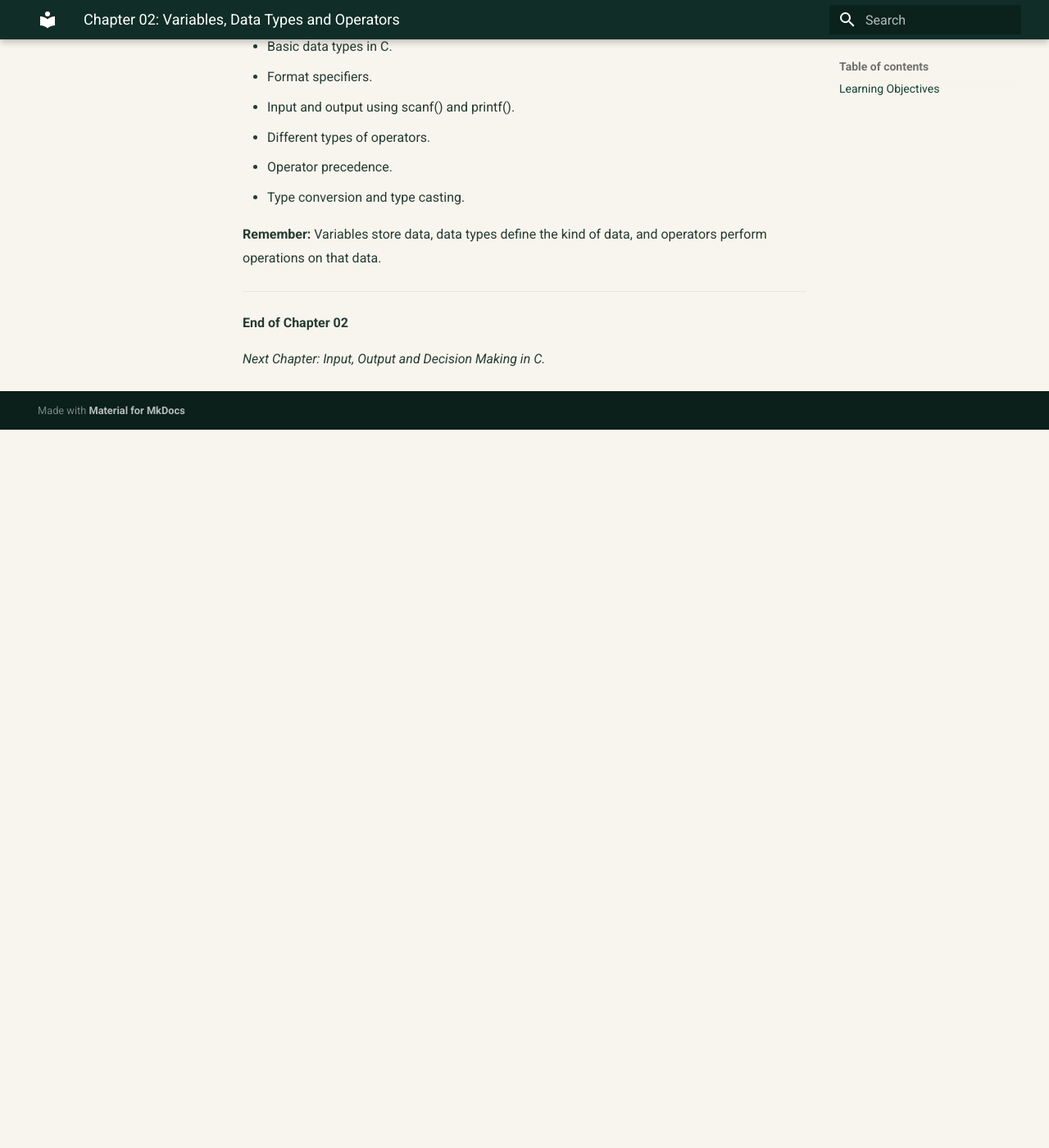
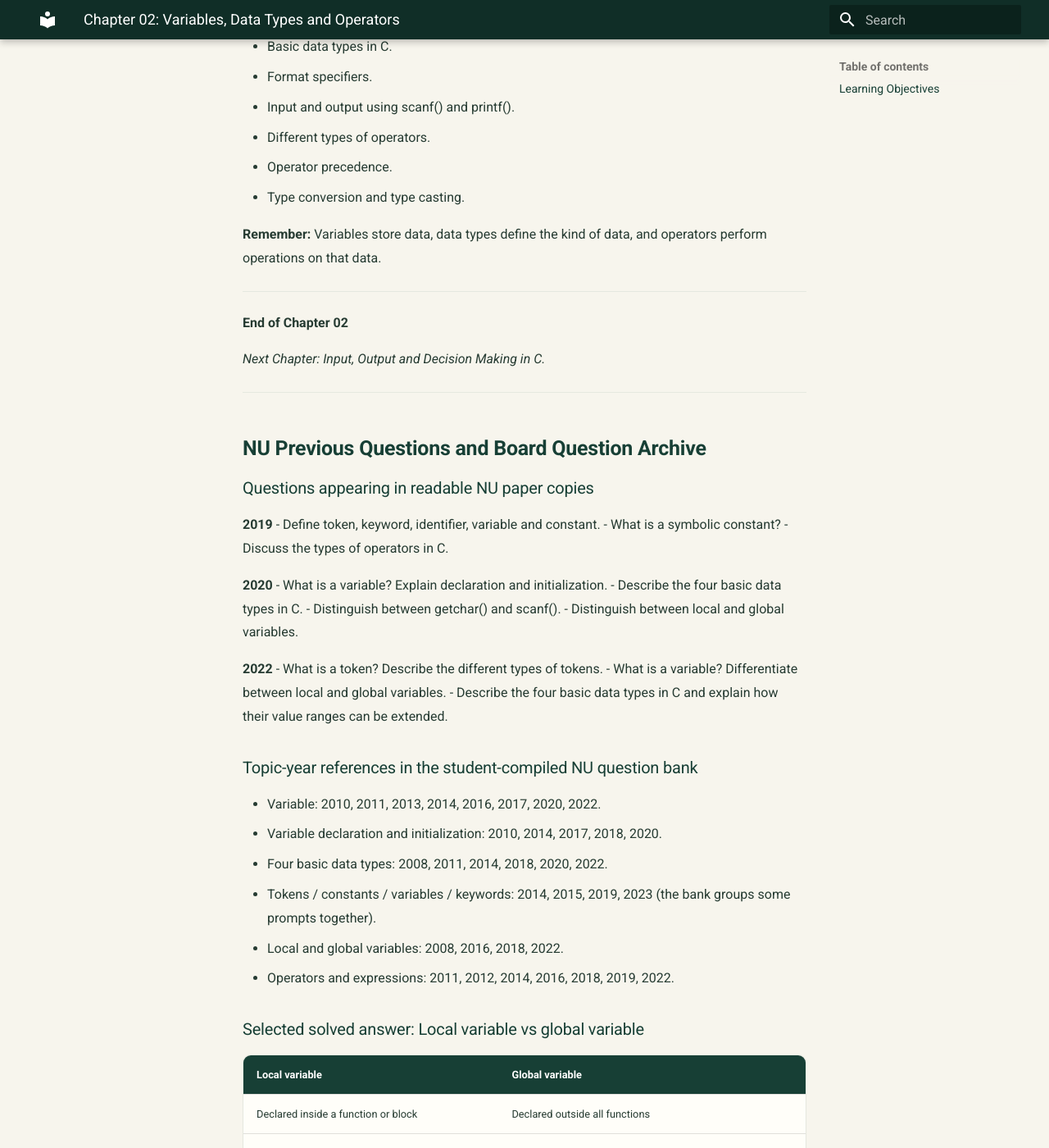
Before and after one commit to taimiyatahsin0-png/nu-cse-notes-store, an MkDocs documentation site: the page built from docs/subjects/spl/chapter-02.md, in a window 1280 px wide and 1400 px high, scrolled down 28619 px. Shown: the whole window at 82% size. Built offline with MkDocs 1.6.1 and Material for MkDocs 9.7.7, drawn with Linux system fonts in a browser that asks for light colours; before the commit the page ends 29143 px from its top, so only the background shows below that; some of the changed text lies outside the part shown.

Commit message:
Add NU PYQ and board question archive with exam-focused guidance

```diff
--- a/docs/subjects/spl/chapter-02.md
+++ b/docs/subjects/spl/chapter-02.md
@@ -1167,3 +1167,64 @@ In this chapter, we learned:
 **End of Chapter 02**
 
 *Next Chapter: Input, Output and Decision Making in C.*
+
+
+
+---
+
+## NU Previous Questions and Board Question Archive
+
+### Questions appearing in readable NU paper copies
+
+**2019**
+- Define token, keyword, identifier, variable and constant.
+- What is a symbolic constant?
+- Discuss the types of operators in C.
+
+**2020**
+- What is a variable? Explain declaration and initialization.
+- Describe the four basic data types in C.
+- Distinguish between getchar() and scanf().
+- Distinguish between local and global variables.
+
+**2022**
+- What is a token? Describe the different types of tokens.
+- What is a variable? Differentiate between local and global variables.
+- Describe the four basic data types in C and explain how their value ranges can be extended.
+
+### Topic-year references in the student-compiled NU question bank
+
+- Variable: 2010, 2011, 2013, 2014, 2016, 2017, 2020, 2022.
+- Variable declaration and initialization: 2010, 2014, 2017, 2018, 2020.
+- Four basic data types: 2008, 2011, 2014, 2018, 2020, 2022.
+- Tokens / constants / variables / keywords: 2014, 2015, 2019, 2023 (the bank groups some prompts together).
+- Local and global variables: 2008, 2016, 2018, 2022.
+- Operators and expressions: 2011, 2012, 2014, 2016, 2018, 2019, 2022.
+
+### Selected solved answer: Local variable vs global variable
+
+| Local variable | Global variable |
+|---|---|
+| Declared inside a function or block | Declared outside all functions |
+| Scope is limited to its block | Can be accessed by functions after its declaration, subject to scope rules |
+| Automatic local variables have block lifetime | A file-scope object has static storage duration |
+| Not automatically initialized when uninitialized and automatic | Static-storage objects are initialized to zero if no explicit initializer is supplied |
+
+**বাংলায়:** Local variable নির্দিষ্ট function/block-এর ভেতরে ব্যবহার করা যায়। Global variable function-এর বাইরে declare করা হয়। তবে global variable বেশি ব্যবহার করলেই program ভালো হয় না; যেখানে দরকার, সেখানে সীমিত scope রাখাই ভালো।
+
+### Board and question-bank sources
+
+- [NU CSE Board Questions (2006–2018)](https://drive.google.com/file/d/1Lodp-nv8jOXRU7SvriRGqNYamqGUIzvM/view?usp=sharing)
+- [NU CSE Board Questions (2019)](https://drive.google.com/file/d/1QZpZoqjEJS5aYXNjSYdwW5bXy66aPi9-/view?usp=sharing)
+- [NU CSE SPL Question Bank (510201)](https://www.scribd.com/document/862105744/National-University-CSE-Question-Bank-1st-First-Semester)
+- [2019 paper copy](https://www.scribd.com/document/600047294/2019-NU-Question)
+- [2020 paper copy](https://www.scribd.com/document/600047603/2020-NU-Question)
+- [2022 paper copy](https://www.scribd.com/document/860333722/1st-semester-2022-questions)
+
+### Extra practice (not verified PYQs)
+
+1. Explain the difference between a constant and a variable with examples.
+2. Write a C program to swap two integers using a temporary variable.
+3. Explain implicit and explicit type conversion with examples.
+
+**Source caution:** Exact year tags come from student-maintained resources. Confirm them against the original paper scan before citing a year in an assignment or exam guide.
```
